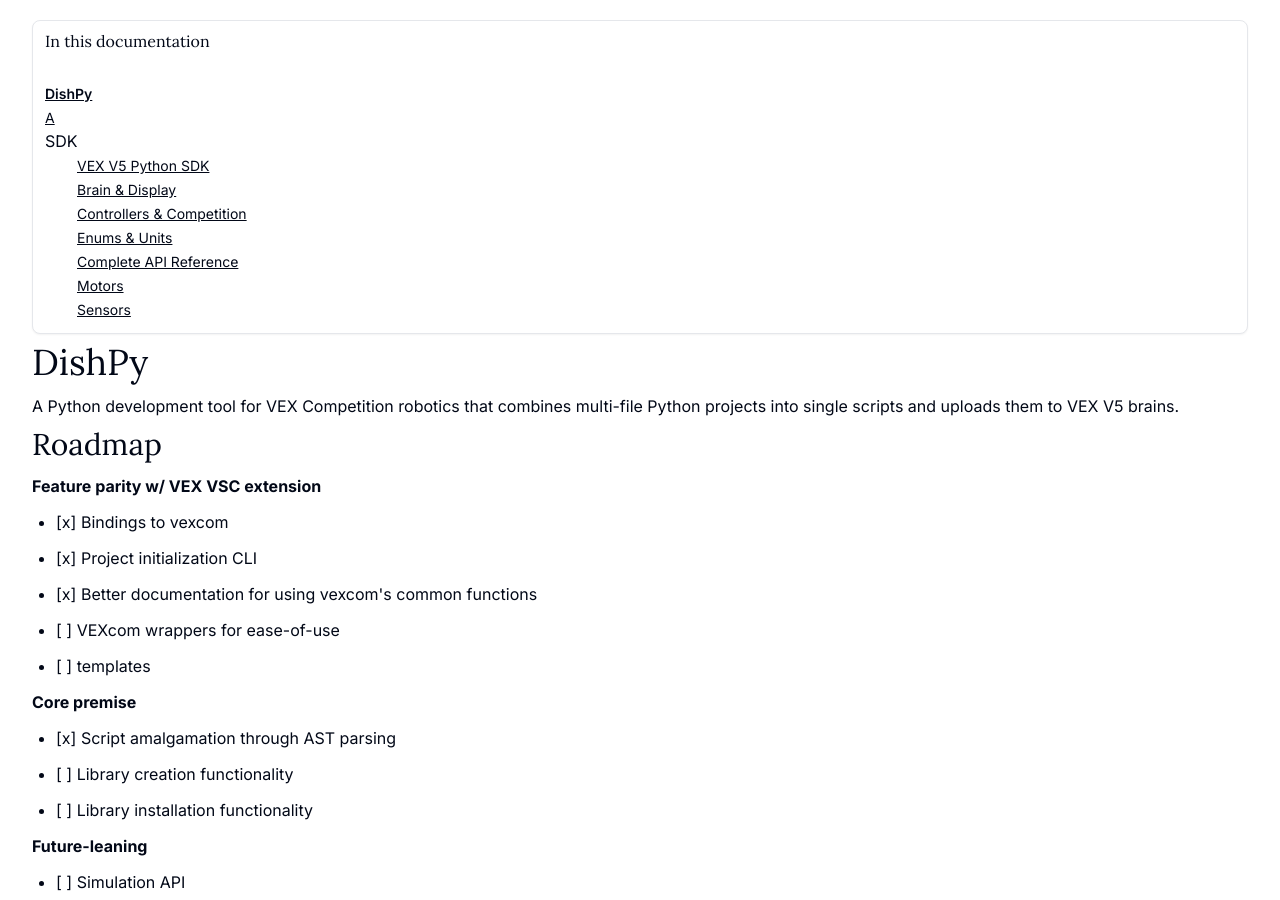
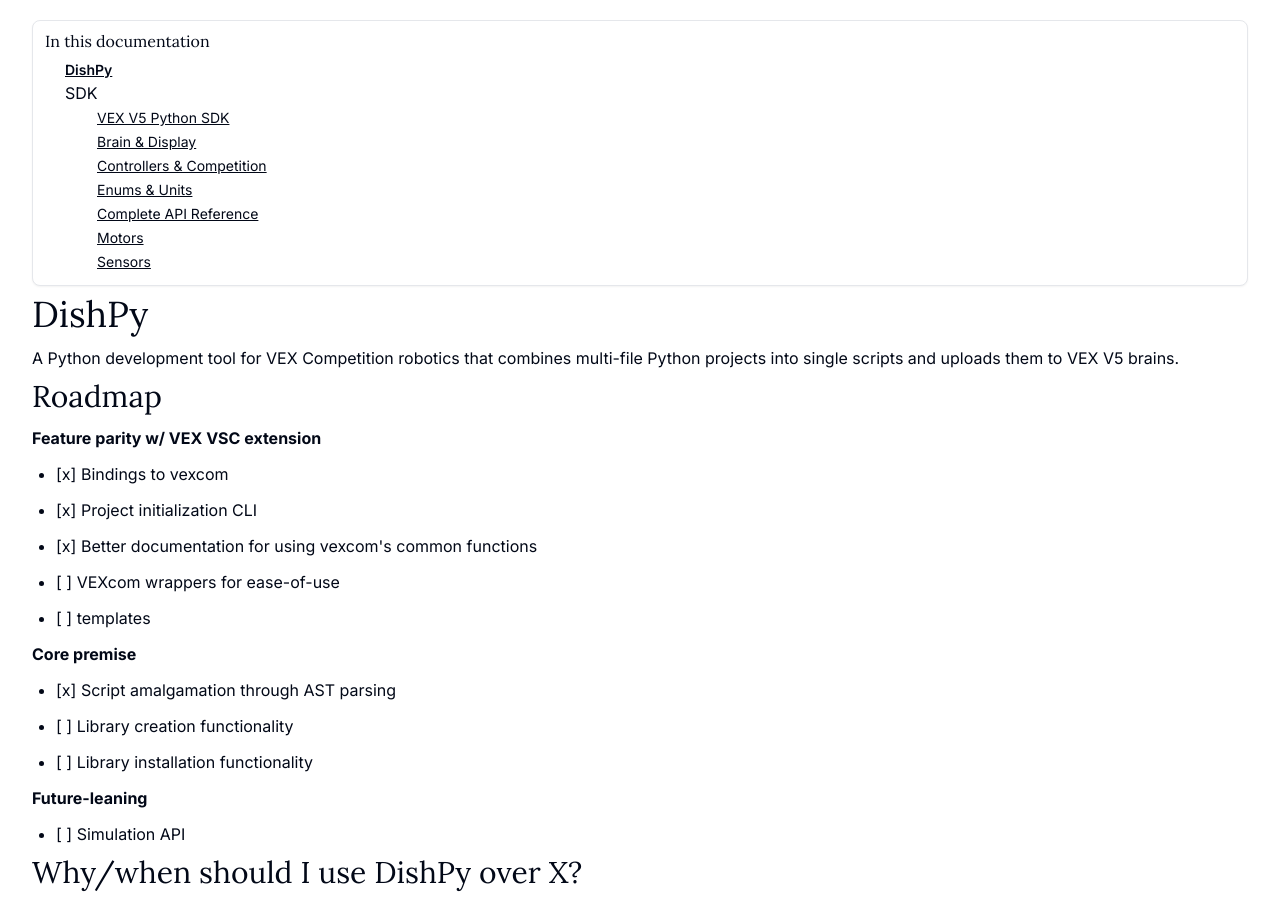
Before and after one commit to aadishv/dishpy, an MkDocs documentation site: the page built from docs/docs/index.md, in a window 1280 px wide and 900 px high. Built offline with MkDocs 1.6.1, drawn with Linux system fonts in a browser that asks for light colours.

Commit message:
Update main.html padding and margin; remove a.md

```diff
--- a/docs/theme_aadish/main.html
+++ b/docs/theme_aadish/main.html
@@ -27,7 +27,7 @@
                                     In this documentation
                                 </h6>
                             </div>
-                            <div class="p-6">
+                            <div class="px-6 pb-6 ml-5">
                                 {% for nav_item in nav %}
                                     {% if nav_item.children %}
                                         <div>{{ nav_item.title }}</div>
```
Also changed, not shown: docs/docs/a.md (deleted, +0 -1 lines).
